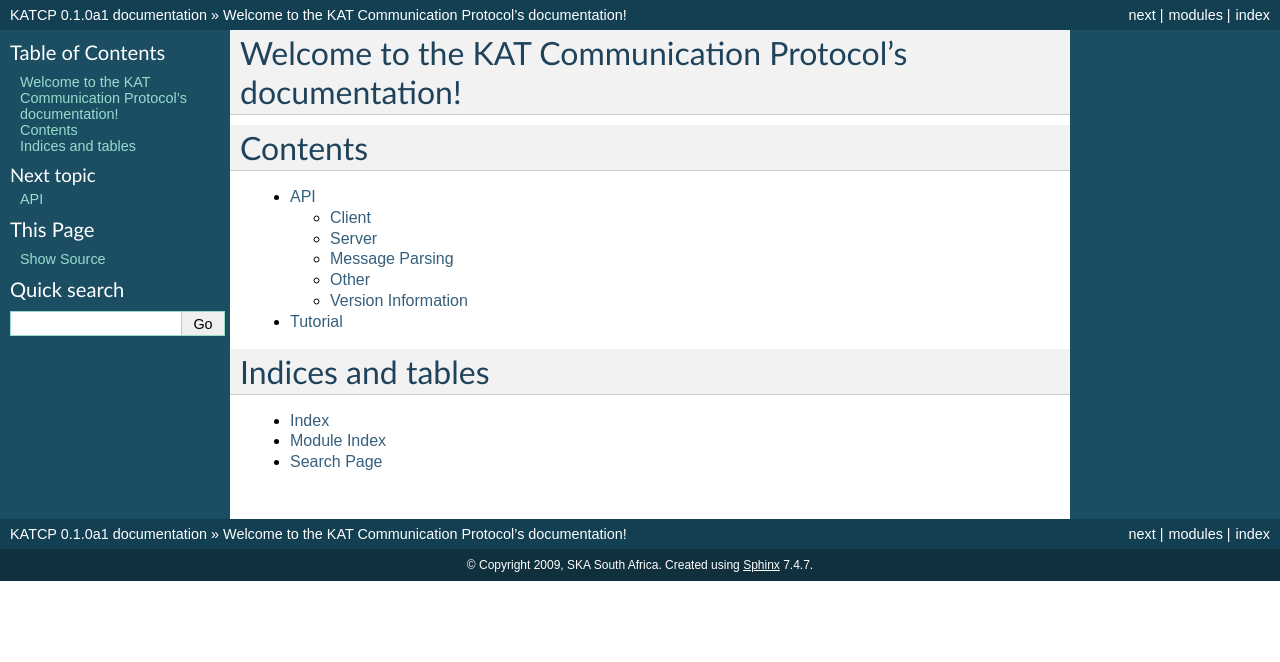
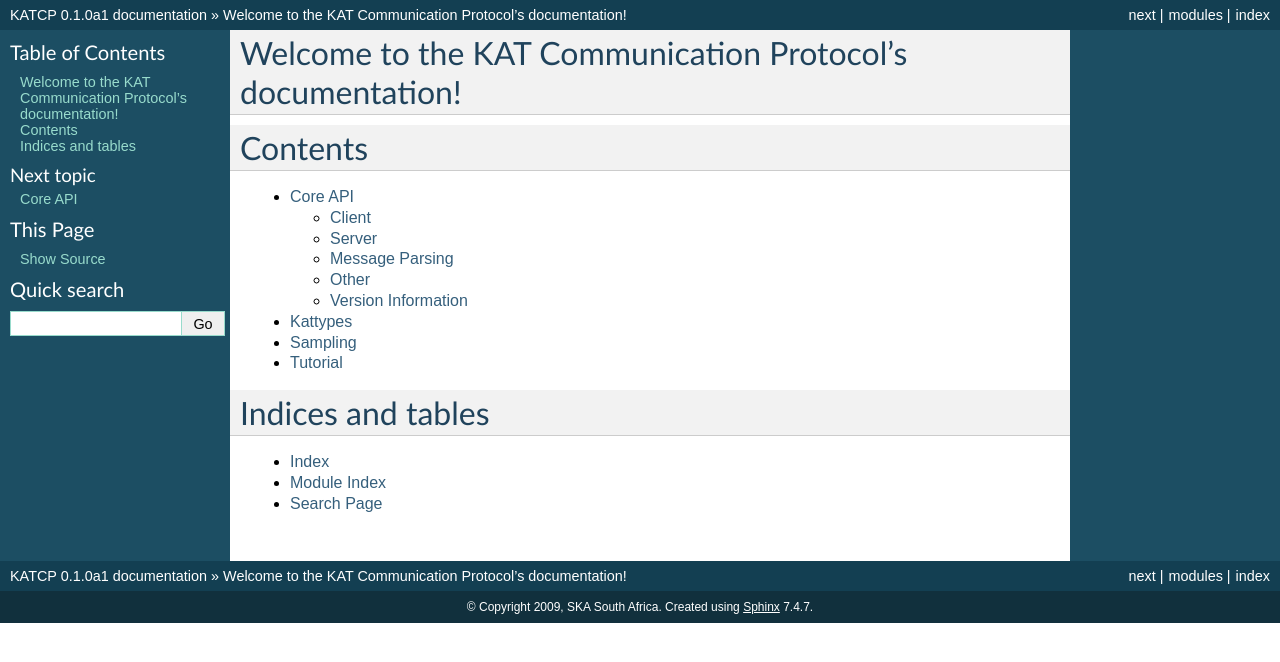
Before and after one commit to ska-sa/katcp-python, a Sphinx documentation site: the page built from doc/index.rst, in a window 1280 px wide. Shown: the top 662 px of the page. Built offline with Sphinx 7.4.7, drawn with Linux system fonts in a browser that asks for light colours; formulas are drawn with MathJax 3.

Commit message:
Add kattypes and sampling docs.
git-svn-id: https://katfs.kat.ac.za/svnDS/code/katcp-python/trunk@1995 b56c7a7d-ac47-0410-a905-b6f7de78896a

```diff
--- a/doc/api.rst
+++ b/doc/api.rst
@@ -1,8 +1,8 @@
-.. API
+.. Core API
 
-***
-API
-***
+********
+Core API
+********
 
 .. module:: katcp
 
--- a/doc/index.rst
+++ b/doc/index.rst
@@ -8,6 +8,8 @@ Contents
    :maxdepth: 2
 
    api
+   kattypes
+   sampling
    tutorial
 
 Indices and tables
```
Also changed, not shown: doc/kattypes.rst (added, +8 -0 lines), doc/sampling.rst (added, +8 -0 lines).
